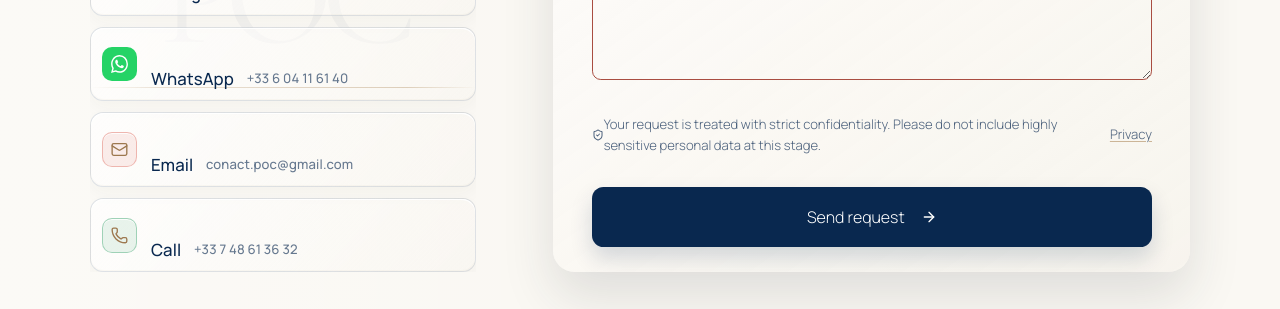
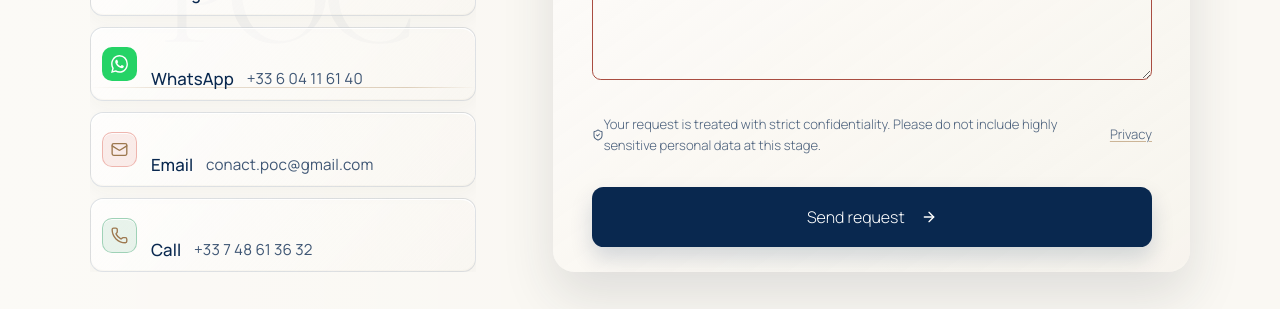
Before and after one commit to dmkstudio/poc-riviera-editorial-site, a Next.js app: page / in a window 1280 px wide. Shown: the part 4606-4915 px from the top of the page. Built offline with nearby package versions, Linux system fonts and the light colour scheme.

Commit message:
Improve contact detail readability

```diff
--- a/app/globals.css
+++ b/app/globals.css
@@ -1237,8 +1237,13 @@ header{
   line-height:1.2;
 }
 .socials .contact-channel-copy>span{font-size:1.05rem}
-.socials .contact-channel-copy>small{font-size:.82rem;line-height:1.2}
+.socials .contact-channel-copy>small{
+  font-size:.95rem;
+  font-weight:400;
+  line-height:1.2;
+  color:rgba(9,40,79,.78);
+}
 @media(max-width:760px){
   .socials .contact-channel-copy>span{font-size:.9rem}
-  .socials .contact-channel-copy>small{font-size:.72rem}
+  .socials .contact-channel-copy>small{font-size:.82rem}
 }
```
